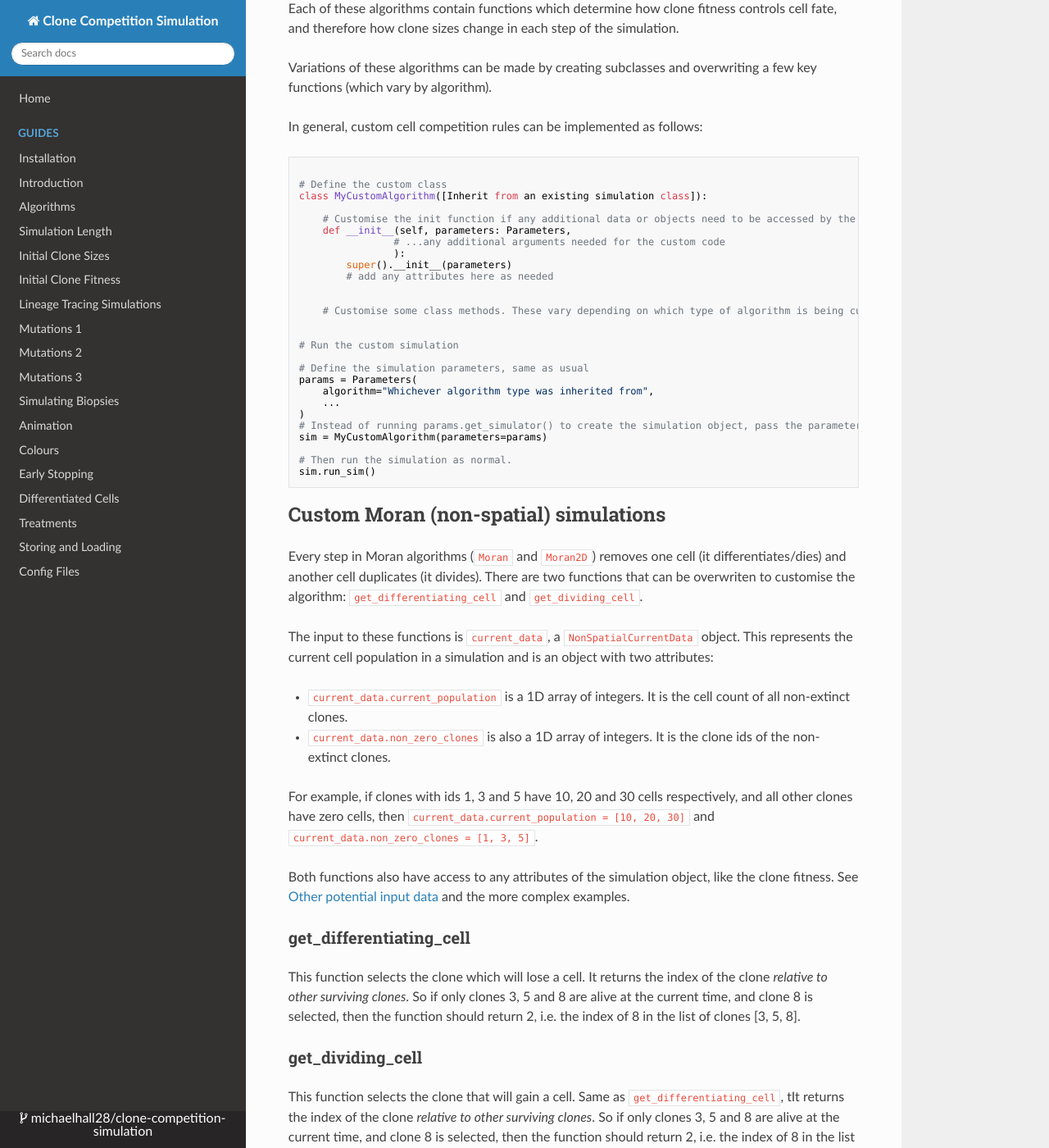
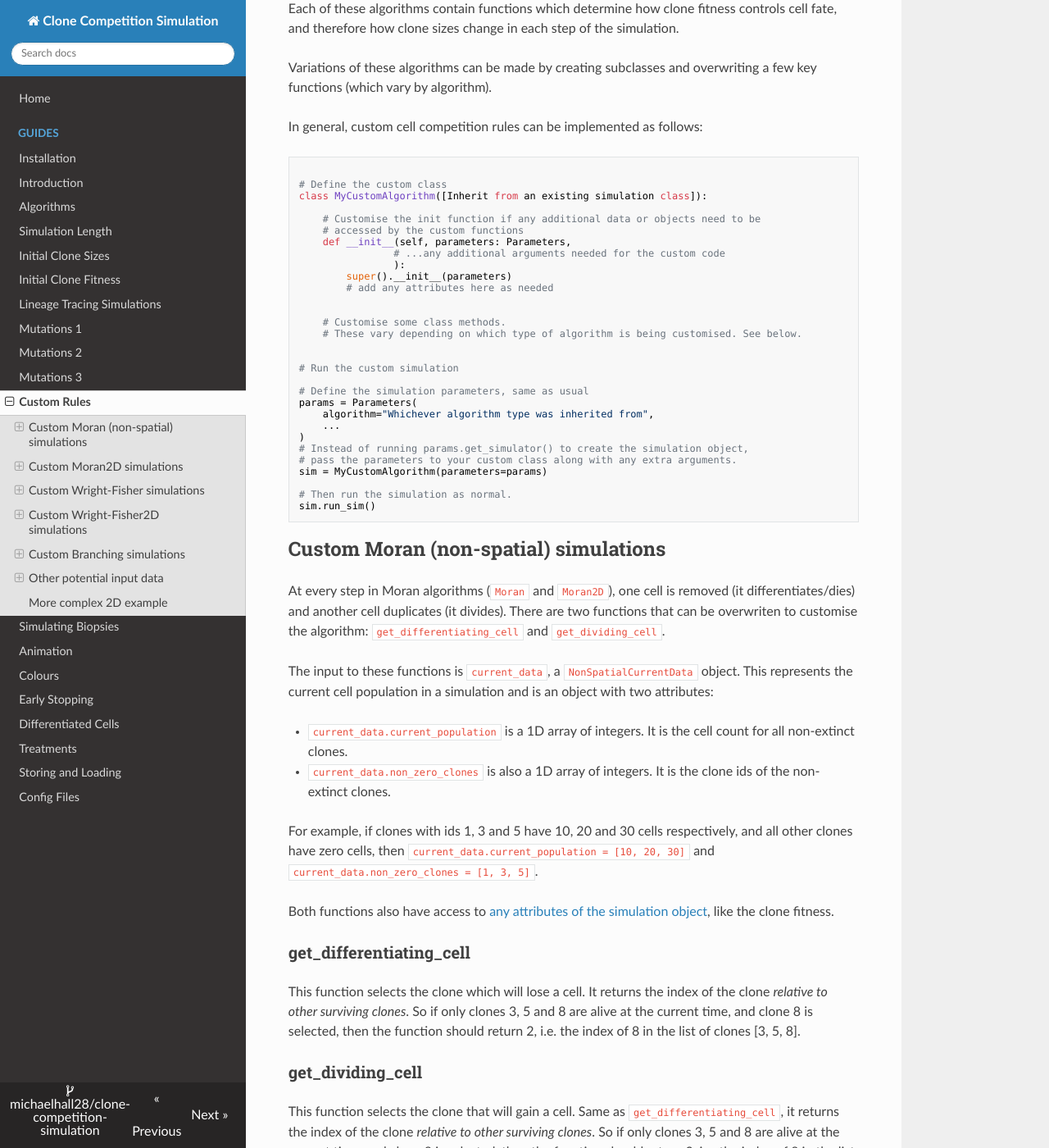
Before and after one commit to michaelhall28/clone-competition-simulation, an MkDocs documentation site: the page built from docs/CustomRules.md, in a window 1280 px wide and 1400 px high, scrolled down 449 px. Shown: the whole window at 82% size. Built offline with MkDocs 1.6.1, drawn with Linux system fonts in a browser that asks for light colours; nearby versions of some CDN libraries; some of the changed text lies outside the part shown.

Commit message:
Improving docs for the custom rules

````diff
--- a/docs/CustomRules.md
+++ b/docs/CustomRules.md
@@ -21,7 +21,8 @@
 # Define the custom class
 class MyCustomAlgorithm([Inherit from an existing simulation class]):
 
-    # Customise the init function if any additional data or objects need to be accessed by the custom functions
+    # Customise the init function if any additional data or objects need to be
+    # accessed by the custom functions
     def __init__(self, parameters: Parameters,
                 # ...any additional arguments needed for the custom code
                 ):
@@ -29,7 +30,8 @@
         # add any attributes here as needed
 
 
-    # Customise some class methods. These vary depending on which type of algorithm is being customised. See below.
+    # Customise some class methods.
+    # These vary depending on which type of algorithm is being customised. See below.
 
 
 # Run the custom simulation
@@ -39,7 +41,8 @@
     algorithm="Whichever algorithm type was inherited from",
     ...
 )
-# Instead of running params.get_simulator() to create the simulation object, pass the parameters to your custom class along with any extra arguments.
+# Instead of running params.get_simulator() to create the simulation object,
+# pass the parameters to your custom class along with any extra arguments.
 sim = MyCustomAlgorithm(parameters=params)
 
 # Then run the simulation as normal.
@@ -48,18 +51,18 @@
 
 ## Custom Moran (non-spatial) simulations
 
-Every step in Moran algorithms (`Moran` and `Moran2D`) removes one cell (it differentiates/dies) and another cell duplicates (it divides).
+At every step in Moran algorithms (`Moran` and `Moran2D`), one cell is removed (it differentiates/dies) and another cell duplicates (it divides).
 There are two functions that can be overwriten to customise the algorithm: `get_differentiating_cell` and `get_dividing_cell`.
 
 The input to these functions is `current_data`, a `NonSpatialCurrentData` object.
 This represents the current cell population in a simulation and is an object with two attributes:
 
-- `current_data.current_population` is a 1D array of integers. It is the cell count of all non-extinct clones.
+- `current_data.current_population` is a 1D array of integers. It is the cell count for all non-extinct clones.
 - `current_data.non_zero_clones` is also a 1D array of integers. It is the clone ids of the non-extinct clones.
 
 For example, if clones with ids 1, 3 and 5 have 10, 20 and 30 cells respectively, and all other clones have zero cells, then `current_data.current_population = [10, 20, 30]` and `current_data.non_zero_clones = [1, 3, 5]`.
 
-Both functions also have access to any attributes of the simulation object, like the clone fitness. See [Other potential input data](#other-potential-input-data) and the more complex examples.
+Both functions also have access to [any attributes of the simulation object](#other-potential-input-data), like the clone fitness.
 
 ### get_differentiating_cell
 
@@ -67,7 +70,7 @@
 
 ### get_dividing_cell
 
-This function selects the clone that will gain a cell. Same as `get_differentiating_cell`, tIt returns the index of the clone *relative to other surviving clones*. So if only clones 3, 5 and 8 are alive at the current time, and clone 8 is selected, then the function should return 2, i.e. the index of 8 in the list of clones [3, 5, 8].
+This function selects the clone that will gain a cell. Same as `get_differentiating_cell`, it returns the index of the clone *relative to other surviving clones*. So if only clones 3, 5 and 8 are alive at the current time, and clone 8 is selected, then the function should return 2, i.e. the index of 8 in the list of clones [3, 5, 8].
 
 ### Custom Moran example
 
@@ -91,7 +94,8 @@
         This function determines which clone will divide.
 
         This should return the index of the clone that will divide.
-        NOTE: this is *not* the clone_id, this is the index of the clone in the current_data.current_population array.
+        NOTE: this is *not* the clone_id, this is the index of the
+         clone in the current_data.current_population array.
         """
         # Select the last clone in the current_population array
         return len(current_data.current_population) - 1
@@ -101,7 +105,8 @@
         This function determines which cell will die.
 
         This should return the index of the clone that will lose a cell.
-        NOTE: this is *not* the clone_id, this is the index of the clone in the current_data.current_population array.
+        NOTE: this is *not* the clone_id, this is the index of the
+         clone in the current_data.current_population array.
         """
         # Select the first clone in the current_population array
         return 0
@@ -139,7 +144,7 @@
 
 The current state of the cells in the grid is tracked by a `SpatialCurrentData` object. This has one attribute:
 
-`current_data.grid_array` is a 1D array of integers representing the 2D grid. Each index in the 1D array maps to a particular cell in the 2D grid.
+- `current_data.grid_array` is a 1D array of integers representing the 2D grid. Each index in the 1D array maps to a particular cell in the 2D grid.
 
 For example, for a 2x2 grid containing the cells from clones 1, 2, 3 and 4, in this hexagonal layout:
 
@@ -153,8 +158,6 @@
 
 `current_data.grid_array = [1, 2, 3, 4]`, with the first two values representing the top row, and the next two values representing the next row.
 
-Essentially, each index in the 1D array corresponds to a particular cell in the 2D array.
-
 Normally the cell competition in the 2D simulations is based on immediate cell neighbours. Since the grid layout is rigid, all the indices for the cell neighbourhoods can be calculated just once, at the start of the simulation.
 This is available through `self.neighbour_map`.
 
@@ -167,20 +170,20 @@
 
 By default, every cell has an equal chance of dying. To implement this efficiently, the coordinates of the dying cells are all random selected at the start of the simulation in the init line `self.death_coords = np.random.randint(0, self.total_pop, size=self.parameters.times.simulation_steps)`.
 
-The `get_differentiating_cell` function is passed the number of the current simulation step (`i`) and the current_data, and returns the coordinate of the dying cell (from `self.death_coords`).
+The `get_differentiating_cell` function is passed the current simulation step count (`i`) and the current_data, and returns the coordinate of the dying cell (from `self.death_coords`).
 
 To change the rules for dying, you could either:
 
-- overwrite the calculation of `self.death_coords` in the init function of the custom class
-- overwrite `get_differentiating_cell`, probably ignoring `self.death_coords` and running new code to select the dying cell.
+- overwrite the calculation of `self.death_coords` in the init function of the custom class, if the dying cell does not depend on the current simulation state.
+- overwrite `get_differentiating_cell`
 
 ### get_dividing_cell
 
-This function returns the clone id of the cell that will divide. Unlike the non-spatial `Moran`, `get_dividing_cell`returns the clone id directly, instead of the index of the clone within only surviving clones. So if clone 8 is selected to divide, then the function should return 8, regardless of any other surviving clones.
+This function gets given the coordinate of the dying cell and the `current_data`, and returns the clone id of the cell that will divide. Unlike in the non-spatial `Moran` simulations, here `get_dividing_cell`returns the clone id directly, instead of the index of the clone relative to only surviving clones. So if clone 8 is selected to divide, then the function should return 8, regardless of any other surviving clones.
 
 By default, the dividing cell is selected from the cells in the neighbourhood of the dying cell, with the division chance in proportion to the cell fitness.
 
-`get_dividing_cell` gets given the coordinate of the dying cell, along with the `current_data`
+
 
 ### Custom Moran2D example
 
@@ -208,7 +211,8 @@
 
     def get_differentiating_cell(self, i: int, current_data: SpatialCurrentData) -> int:
         """
-        If the dying cell depends on the current state of the simulation, this function needs to be overwritten
+        If the dying cell depends on the current state of the simulation,
+        this function needs to be overwritten
         Needs to return coordinate of the dying cell.
         """
         coord = i % self.total_pop  # The dying cell goes in order across the grid
@@ -217,11 +221,9 @@
 
     def get_dividing_cell(self, coord: int, current_data: SpatialCurrentData) -> int:
         """
-        This function determines which clone will divide.
+        This function determines which clone will divide and should return the clone_id.
 
         For this custom class, it will return the highest clone id in the neighbourhood.
-
-        This should return the clone_id of the clone that will divide.
         """
         # get the clone ids in the neighbourhood using the grid array and the neighbour map
         neighbour_clones = current_data.grid_array[self.neighbour_map[coord]]
@@ -236,7 +238,8 @@
     times=TimeParameters(max_time=1, division_rate=1, samples=16),
     population=PopulationParameters(initial_grid=np.arange(16).reshape(4, 4), cell_in_own_neighbourhood=False)
 )
-# Instead of running params.get_simulator() to create the simulation object, pass the parameters to your custom class.
+# Instead of running params.get_simulator() to create the simulation object,
+# pass the parameters to your custom class.
 sim = MyCustomMoran2D(parameters=params)
 
 # Then continue as normal.
@@ -342,7 +346,7 @@
 
 ### Custom Wright-Fisher 2D example
 
-Here we just rotate the cells around the grid.
+In this example we just rotate the cells around the grid.
 
 ```python
 from clone_competition_simulation import (
@@ -405,13 +409,19 @@
 
 ## Custom Branching simulations
 
-This algorithm works in an very different way to the other algorithms. Each clone and clone is simulated independently. At each step there is simply a decision as to whether the cell will divide or die.
+This algorithm works in an very different way to the other algorithms. Each clone and cell is simulated independently. At each step there is a decision as to whether the cell will divide or die.
 
 To change the rule, overwrite the function `does_cell_divide`, which takes the clone id as input, and returns True if the cell will divide and False if the cell will die.
 
 ### Custom Branching example
 
 ```python
+from clone_competition_simulation import (
+    Branching,
+    Parameters,
+    TimeParameters,
+    PopulationParameters
+)
 
 class MyCustomBranching(SimpleBranchingProcess):
         """The cell division probability depends on the clone id"""
@@ -420,15 +430,17 @@
         # If the clone id is larger than 3 it divides, otherwise it dies
         return clone_id > 3
 
-np.random.seed(0)
+# Set up the parameters for a normal Branching simulation
 params = Parameters(
     algorithm="Branching",
     times=TimeParameters(max_time=3, division_rate=1, samples=4),
     population=PopulationParameters(initial_size_array=np.array([5, 4, 3, 2, 1]))
 )
 
+# Pass the parameters to the custom class
 sim = MyCustomBranching(parameters=params)
 
+# And run the simulation as normal
 sim.run_sim()
 
 print(sim.population_array.toarray())
@@ -593,11 +607,11 @@
 # Define the rules object
 # 0 beats 1, 1 beats 2, 2 beats 0
 custom_rules = CompetitionRules(
-    interaction_effects={
-        (0, 1): 0.25,  # The presence of clone 0 will quarter the fitness of clone 1
-        (1, 2): 0.25,  # The presence of clone 1 will quarter the fitness of clone 2
-        (2, 0): 0.25,  # The presence of clone 2 will quarter the fitness of clone 0
-    }
+    interaction_effects=[
+        (0, 1, 0.25),  # The presence of clone 0 will quarter the fitness of clone 1
+        (1, 2, 0.25),  # The presence of clone 1 will quarter the fitness of clone 2
+        (2, 0, 0.25),  # The presence of clone 2 will quarter the fitness of clone 0
+    ]
 )
 
 # Initialise the custom algorithm class
--- a/mkdocs.yml
+++ b/mkdocs.yml
@@ -21,6 +21,7 @@
     - Mutations 1: Mutations.md
     - Mutations 2: Mutations2.md
     - Mutations 3: Mutations3.md
+    - Custom Rules: CustomRules.md
     - Simulating Biopsies: SimulatingBiopsies.md
     - Animation: Animation.md
     - Colours: Colours.md
````
Also changed, not shown: other parts of docs/CustomRules.md (+15 -12 lines), docs/index.md (+4 -3 lines).
